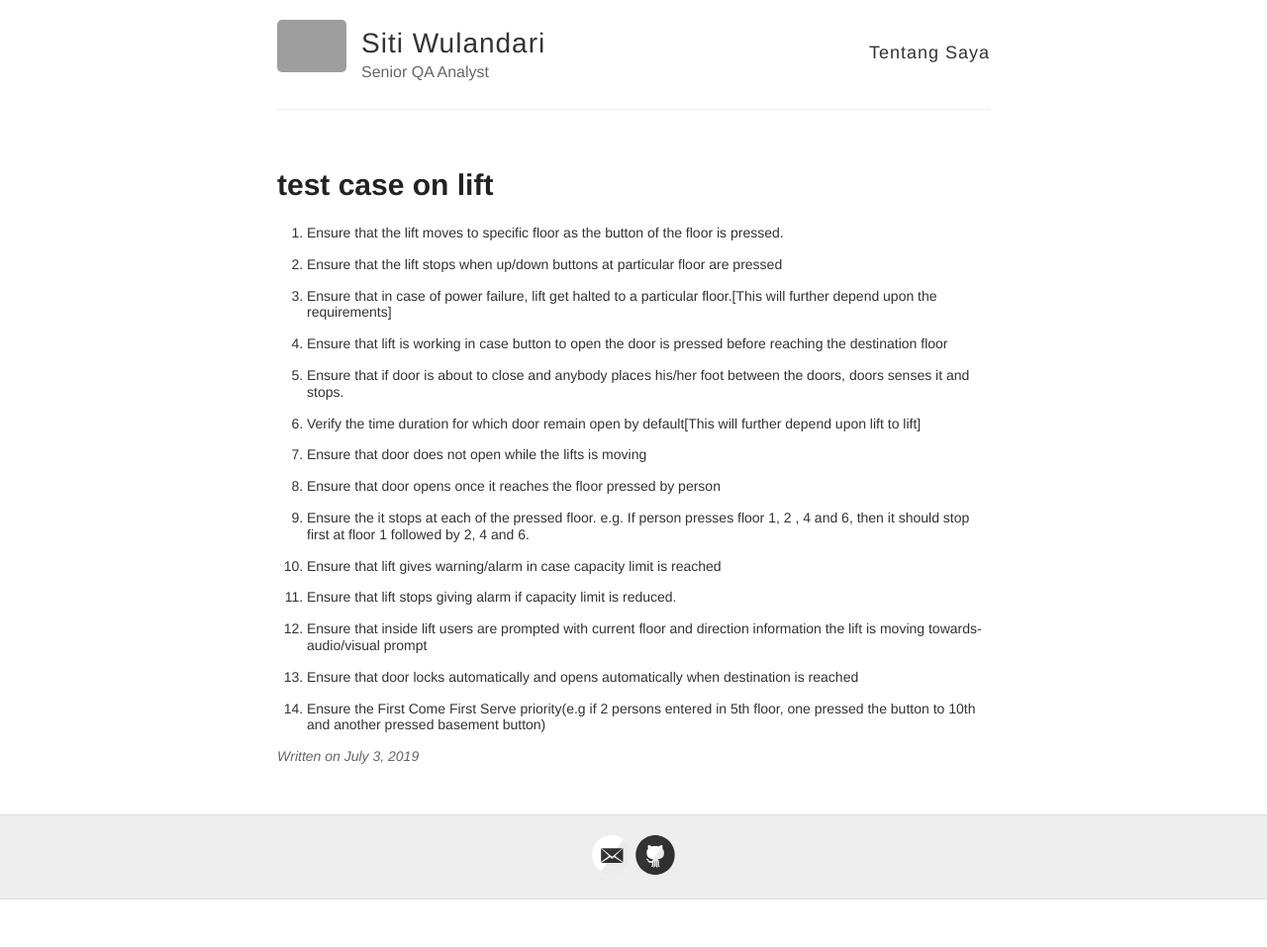
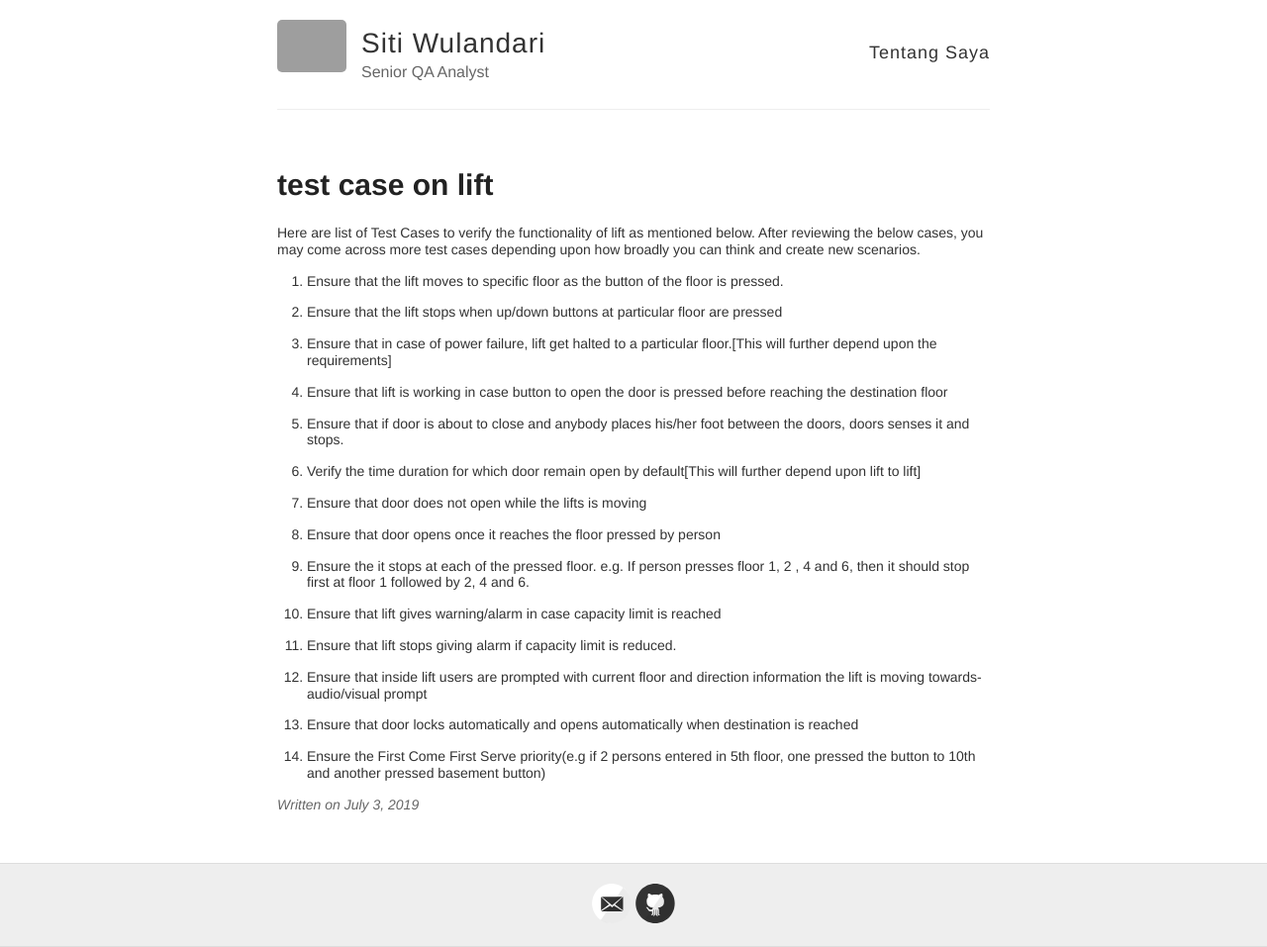
Before and after one commit to sitiwulandari/sitiwulandari.github.io, a Jekyll site: the page built from _posts/2019-07-03- Test case on lift.md, in a window 1280 px wide. Shown: the whole page at 99% size. Built offline with Jekyll 4.4.1, drawn with Linux system fonts in a browser that asks for light colours; our own code applies the rules of GitHub Pages for plain Markdown files; before the commit the page ends 909 px from its top, so only the background shows below that; grey boxes are pictures that could not be loaded.

Commit message:
Update 2019-07-03- Test case on lift.md

```diff
--- a/_posts/2019-07-03- Test case on lift.md
+++ b/_posts/2019-07-03- Test case on lift.md
@@ -1,3 +1,5 @@
+
+Here are list of Test Cases to verify the functionality of lift as mentioned below. After reviewing the below cases, you may come across more test cases depending upon how broadly you can think and create new scenarios.
 
 1. Ensure that the lift moves to specific floor as the button of the floor is pressed.
 
```
